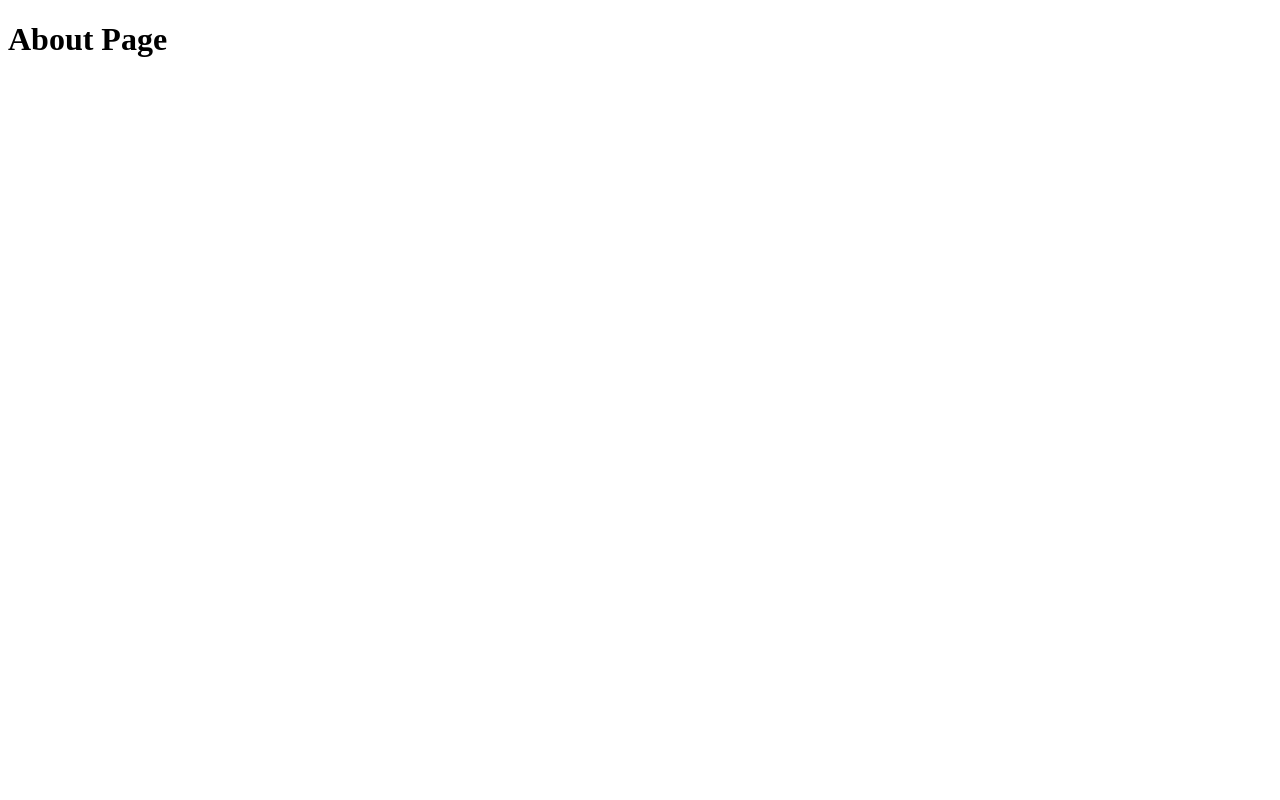
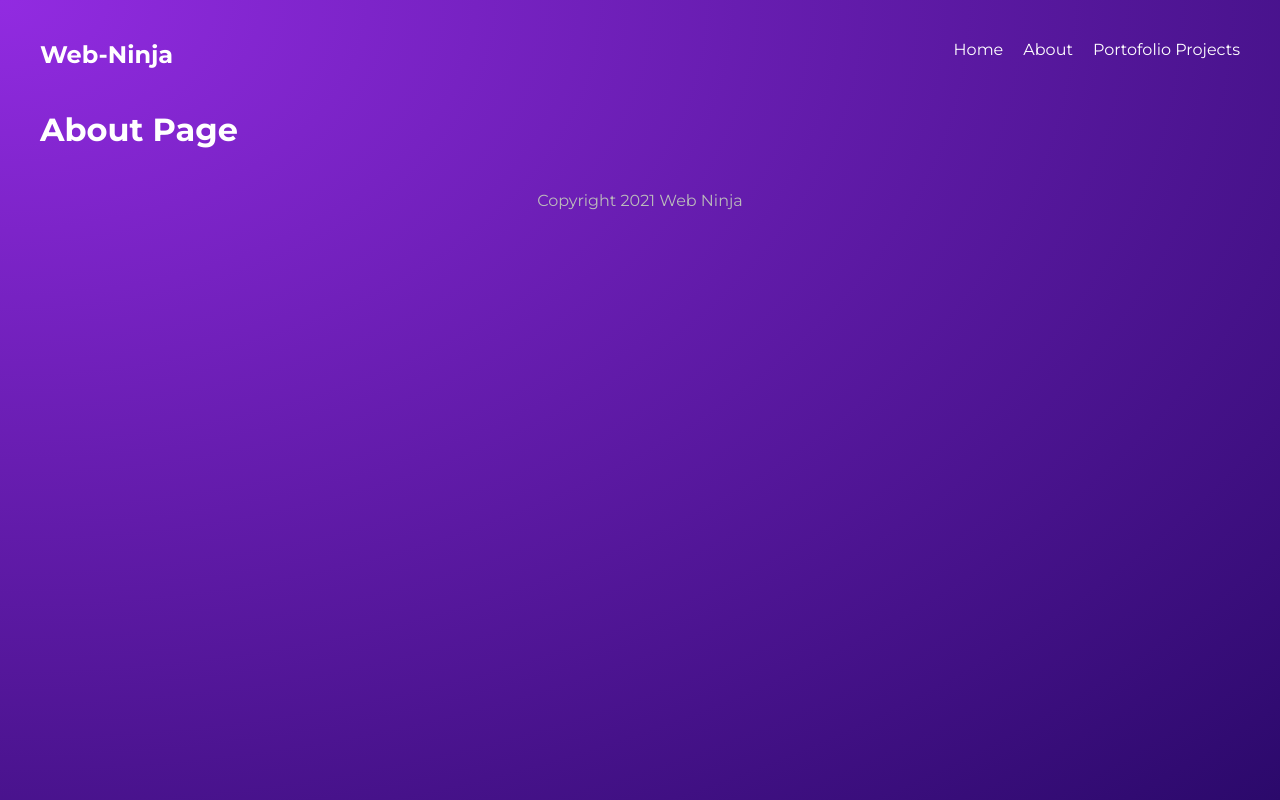
Before and after one commit to rafiklutfi/web-ninja, a Gatsby site: page /about in a window 1280 px wide. Built offline with nearby package versions, Linux system fonts and the light colour scheme; Gatsby itself is replaced by a stand-in of ours.

Commit message:
koneksi css

```diff
--- /dev/null
+++ b/src/components/Layout.js
@@ -0,0 +1,15 @@
+import React from "react"
+import Navbar from "./Navbar"
+import "../styles/global.css"
+
+export default function Layout({ children }) {
+  return (
+    <div className="layout">
+      <Navbar />
+      <div className="content">{children}</div>
+      <footer>
+        <p>Copyright 2021 Web Ninja</p>
+      </footer>
+    </div>
+  )
+}
--- a/src/components/Navbar.js
+++ b/src/components/Navbar.js
@@ -1,5 +1,5 @@
+import React from "react"
 import { Link } from "gatsby"
-import React from "react"
 
 export default function Navbar() {
   return (
--- a/src/pages/about.js
+++ b/src/pages/about.js
@@ -1,9 +1,12 @@
 import React from "react"
+import Layout from "../components/Layout"
 
 export default function about() {
   return (
-    <div>
-      <h1>About Page</h1>
-    </div>
+    <Layout>
+      <div>
+        <h1>About Page</h1>
+      </div>
+    </Layout>
   )
 }
--- /dev/null
+++ b/src/styles/global.css
@@ -0,0 +1,55 @@
+@import url("https://fonts.googleapis.com/css2?family=Montserrat:wght@300;400;500;700&display=swap");
+
+* {
+  margin: 0;
+  padding: 0;
+  text-decoration: none;
+  font-family: "Montserrat";
+  color: white;
+}
+html,
+body {
+  min-height: 100%;
+}
+body {
+  background: radial-gradient(
+    at top left,
+    rgba(146, 43, 225, 1) 0%,
+    rgba(43, 9, 107, 1) 100%
+  );
+  background-repeat: no-repeat;
+}
+p {
+  margin: 16px auto;
+  line-height: 1.5em;
+}
+
+/* layout & nav */
+.layout {
+  max-width: 1200px;
+  margin: 0 auto;
+}
+nav {
+  display: grid;
+  grid-template-columns: 1fr 1fr;
+  margin: 40px auto;
+}
+nav .links {
+  display: inline-block;
+  text-align: right;
+}
+nav a {
+  display: inline-block;
+  margin-left: 20px;
+  font-weight: 400;
+  padding-bottom: 8px;
+  border-bottom: 3px solid transparent;
+}
+nav a:hover {
+  border-color: white;
+}
+footer p {
+  text-align: center;
+  color: #bbb;
+  margin: 40px auto;
+}
```
Also changed, not shown: src/pages/404.js (+7 -4 lines), src/pages/index.js (+15 -9 lines), src/pages/projects/index.js (+6 -3 lines), src/styles/home.module.css (added, +22 -0 lines), 2 other files.
